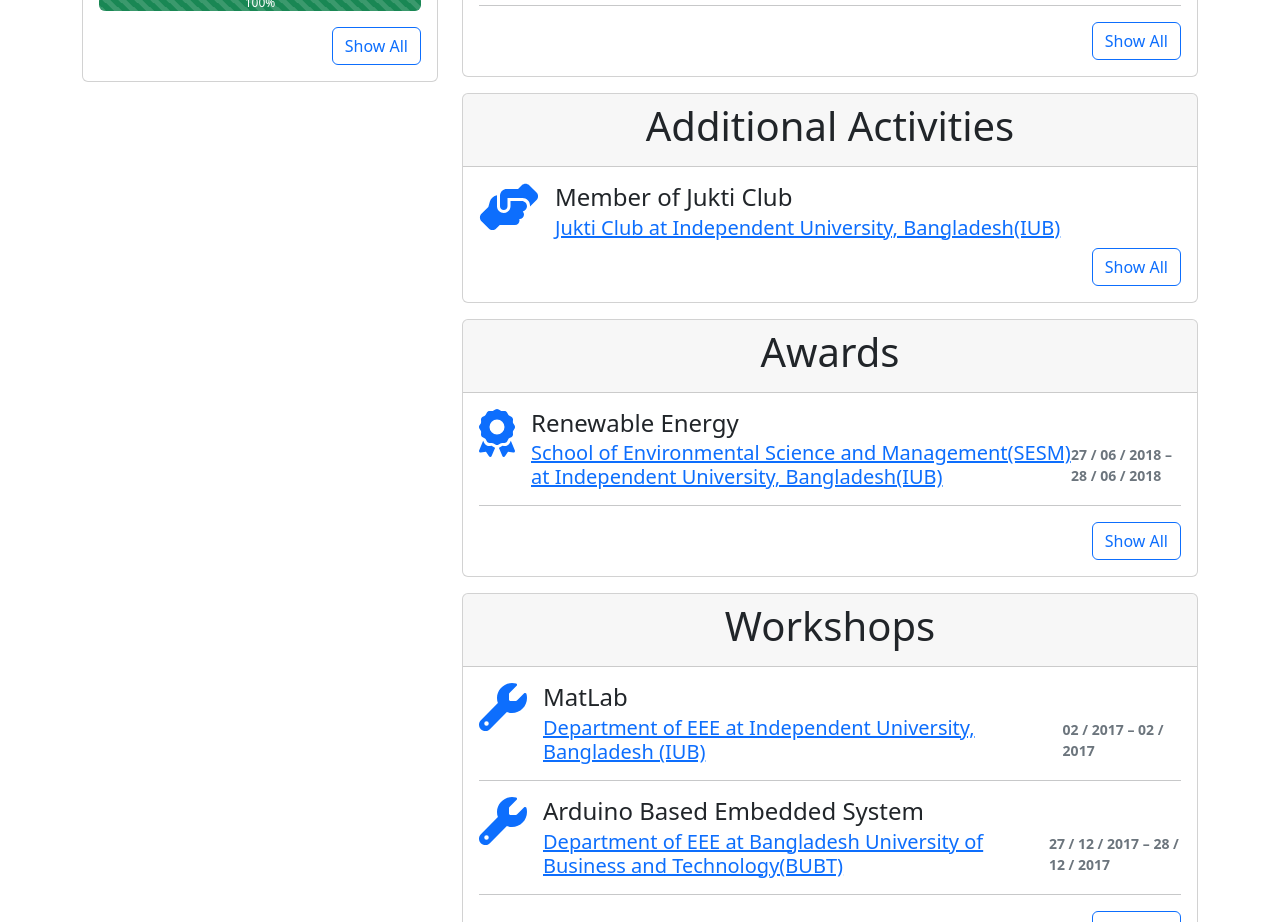
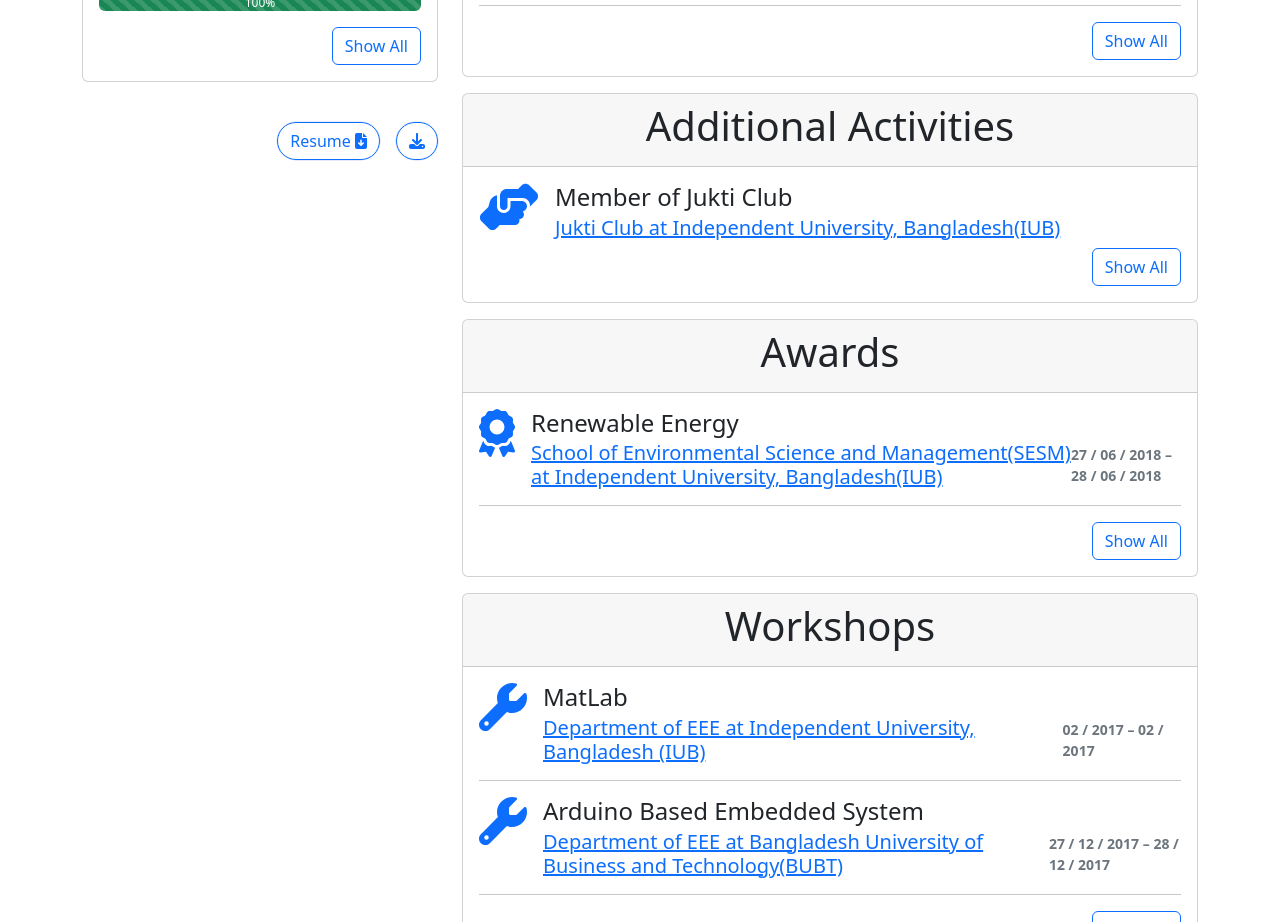
Before and after one commit to SafwanELLipSE/onlineResume, a React (Create React App) app: page / in a window 1280 px wide. Shown: the part 2160-3082 px from the top of the page. Built offline with nearby package versions, Linux system fonts and the light colour scheme.

Commit message:
added resume to download and pdf the whole view done.

```diff
--- a/package.json
+++ b/package.json
@@ -19,6 +19,7 @@
     "react-dom": "^18.2.0",
     "react-icons": "^4.8.0",
     "react-scripts": "5.0.1",
+    "react-to-print": "^2.14.12",
     "web-vitals": "^2.1.4"
   },
   "scripts": {
--- a/src/components/Hobby/Hobby.jsx
+++ b/src/components/Hobby/Hobby.jsx
@@ -7,6 +7,7 @@ import Card from 'react-bootstrap/Card';
 import { FontAwesomeIcon } from '@fortawesome/react-fontawesome';
 import {  faGuitar, faMusic, faGamepad, faCat, faBug, faChess, faFilm, faBook, faTicket } from '@fortawesome/free-solid-svg-icons';
 import { faReadme } from '@fortawesome/free-brands-svg-icons';
+
 // React Icon
 import { GiMeditation } from "react-icons/gi";
 
--- a/src/components/Main/Main.jsx
+++ b/src/components/Main/Main.jsx
@@ -1,4 +1,4 @@
-import React from 'react'
+import React, { useRef } from 'react'
 
 // All components
 import PersonalStatement from '../PersonalStatement/PersonalStatement';
@@ -14,25 +14,65 @@ import AdditionalActivities from '../AdditionalActivities/AdditionalActivities';
 import Awards from '../Award/Award';
 import Workshops from '../Workshop/Workshop';
 import OnlineCertificates from '../OnlineCertificate/OnlineCertificate';
+import Hobby from '../Hobby/Hobby';
 
 // Bootstraps
 import Row from 'react-bootstrap/Row';
 import Col from 'react-bootstrap/Col';
-import Hobby from '../Hobby/Hobby';
+import Button from 'react-bootstrap/Button';
 
+//Font Awesome
+import { FontAwesomeIcon } from '@fortawesome/react-fontawesome';
+import { faDownload, faFileArrowDown } from '@fortawesome/free-solid-svg-icons';
+
+// ReactToPrint
+import { useReactToPrint } from 'react-to-print';
+
+//Document Link
+import resume from '../../assets/Resume/K-M-Safwan-Hassan-Resume.docx';
+
+// styles
+import styles from "./Main.module.css";
 
 export default function Main() {
+    const componentRef = useRef();
+
+    const handlePrint = useReactToPrint({
+        content: () => componentRef.current,
+        documentTitle: 'K-M-Safwan-Hassan-Resume'
+    });
+
+    const downloadResume = () => {
+        const element = document.createElement("a");
+        element.href = resume;
+        element.download = "K M Safwan Hassan - Resume.docx";
+        element.click();
+    };
+
     return (
         <div>
-            <div className='container-md mt-4'>
+            <div ref={componentRef} className='container-md mt-4'>
                 <Row className='mt-3'>
                     <Col lg={4} md={4} sm={12}>
                         <ProfileImage />
                         <ProfileInfo />
                         <Skills />
                         <Software />
-                        <Hobby/>
+                        <Hobby />
                         <Language />
+                        <div className={`mt-4 ${styles.groupButtonArea}`}>
+                            <Button
+                                variant="outline-primary rounded-pill"
+                                className={`${styles.pulse} me-3`}
+                                value="download"
+                                onClick={downloadResume}
+                            >
+                                Resume <FontAwesomeIcon icon={faFileArrowDown} />
+                            </Button>
+                            <Button variant="outline-primary rounded-pill" className={`${styles.pulse}`} onClick={handlePrint}>
+                                <FontAwesomeIcon icon={faDownload} />
+                            </Button>
+                        </div>
                     </Col>
                     <Col lg={8} md={8} sm={12}>
                         <PersonalStatement />
--- a/src/components/Main/Main.module.css
+++ b/src/components/Main/Main.module.css
@@ -0,0 +1,16 @@
+.groupButtonArea {
+    float: right;
+}
+
+.pulse {
+    animation: pulse-animation 2s infinite;
+}
+
+@keyframes pulse-animation {
+    0% {
+        box-shadow: 0 0 0 0px rgba(9, 46, 208, 0.2);
+    }
+    100% {
+        box-shadow: 0 0 0 20px rgba(0, 0, 0, 0);
+    }
+}
```
Also changed, not shown: 2 other files (tests, documents, lock files or other folders).
